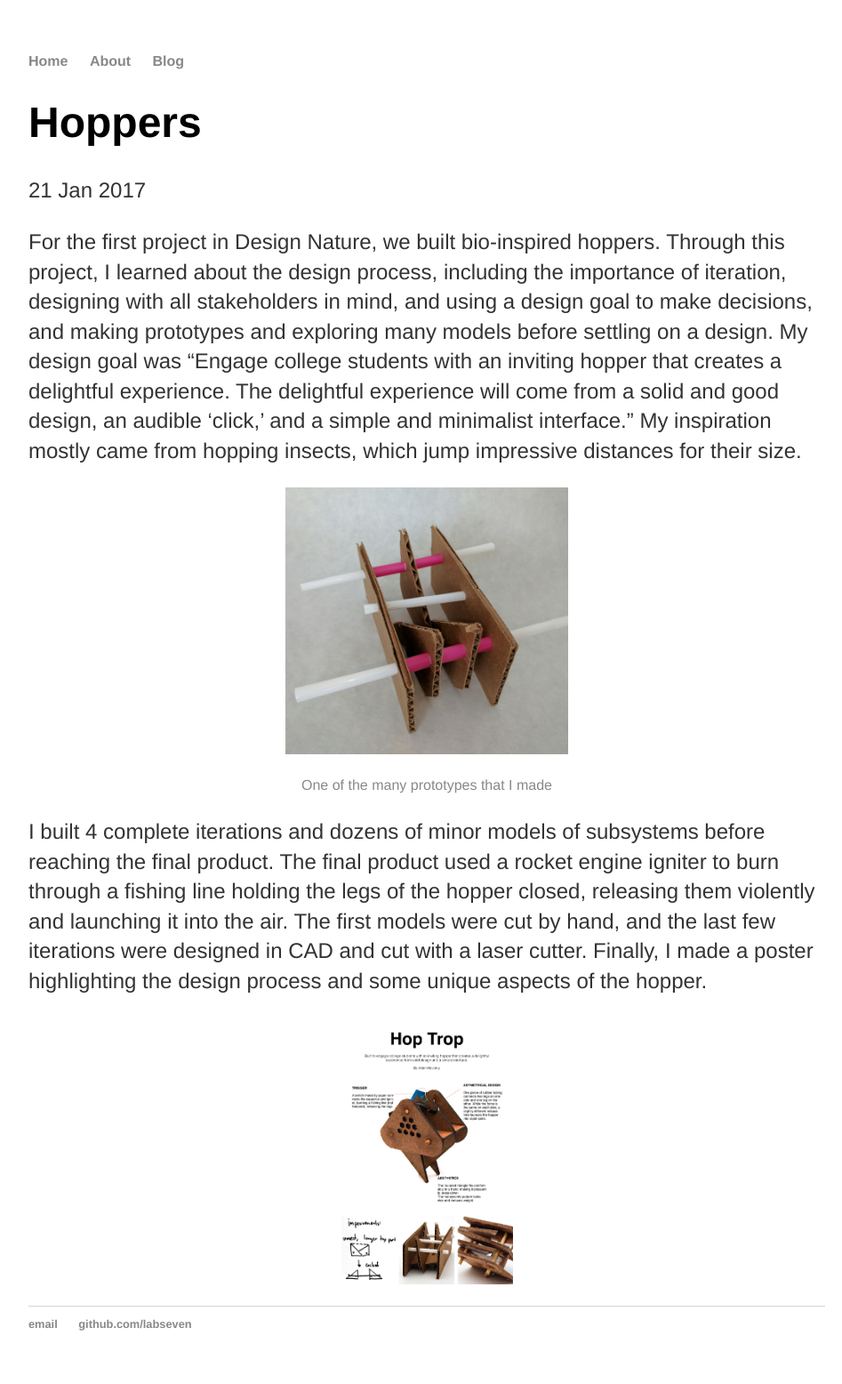
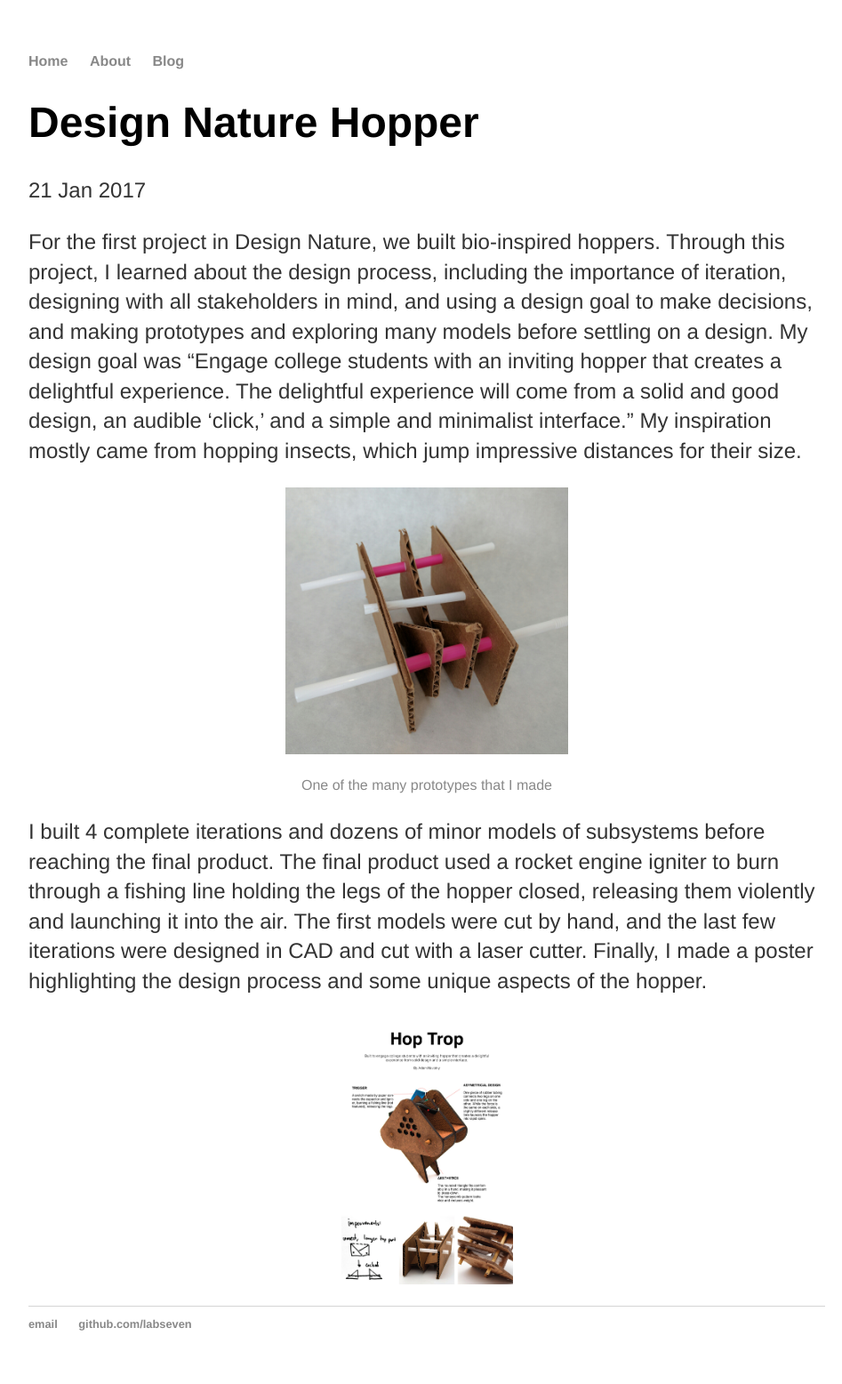
Before and after one commit to labseven/labseven.github.io, a Jekyll site: the page built from _posts/2017-01-21-Hoppers.md, in a window 1280 px wide. Shown: the whole page at 89% size, without its empty margins (160-1107 px from the left). Built offline with Jekyll 4.4.1, drawn with Linux system fonts in a browser that asks for light colours; our own code applies the rules of GitHub Pages for plain Markdown files.

Commit message:
Added header to hopper

```diff
--- a/_posts/2017-01-21-Hoppers.md
+++ b/_posts/2017-01-21-Hoppers.md
@@ -1,3 +1,9 @@
+---
+layout: post
+title: "Design Nature Hopper"
+date: 2017-01-21
+---
+
 For the first project in Design Nature, we built bio-inspired hoppers. Through this project, I learned about the design process, including the importance of iteration, designing with all stakeholders in mind, and using a design goal to make decisions, and making prototypes and exploring many models before settling on a design. My design goal was "Engage college students with an inviting hopper that creates a delightful experience. The delightful experience will come from a solid and good design, an audible 'click,' and a simple and minimalist interface." My inspiration mostly came from hopping insects, which jump impressive distances for their size.
 
 ![hopper prototype]({{ site.url }}/assets/hopper_prototype.jpg "Hopper Prototype")
```
